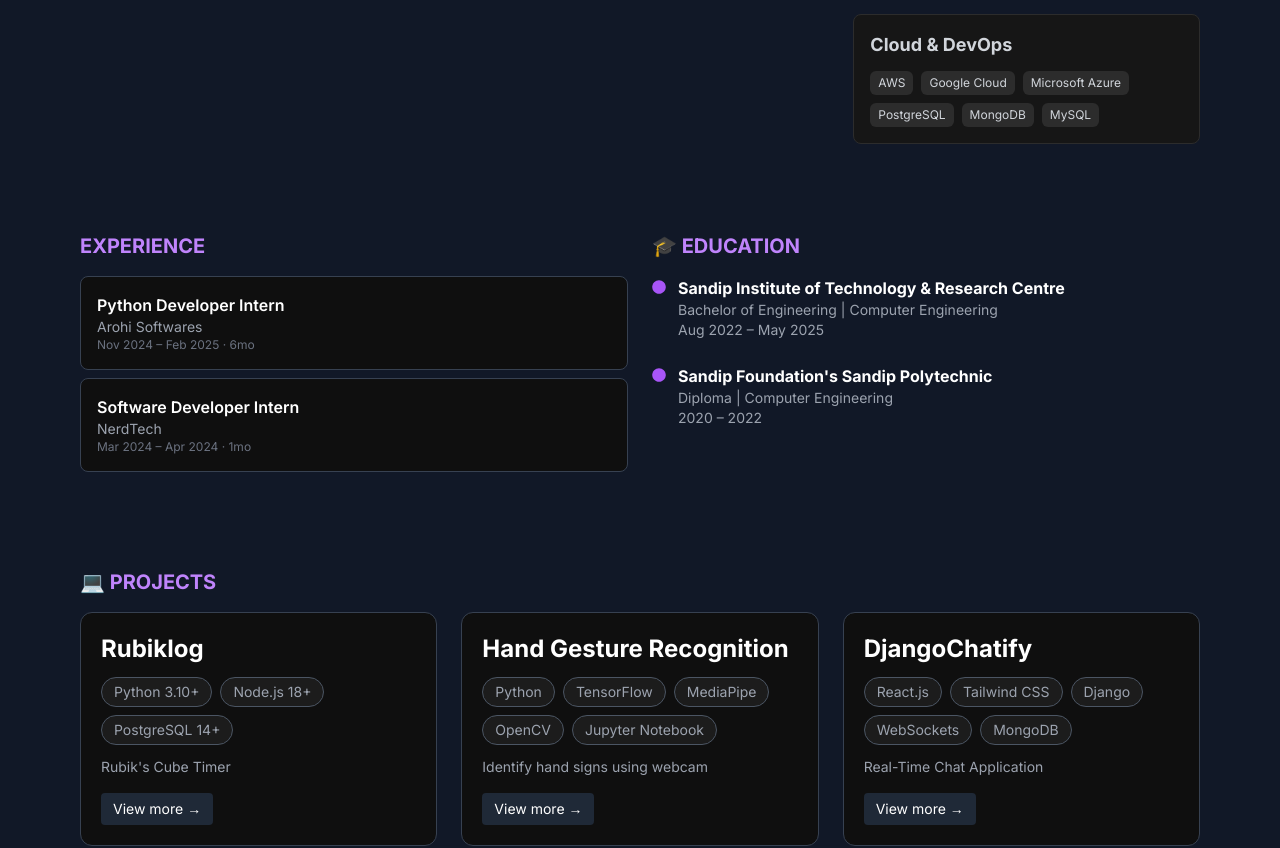
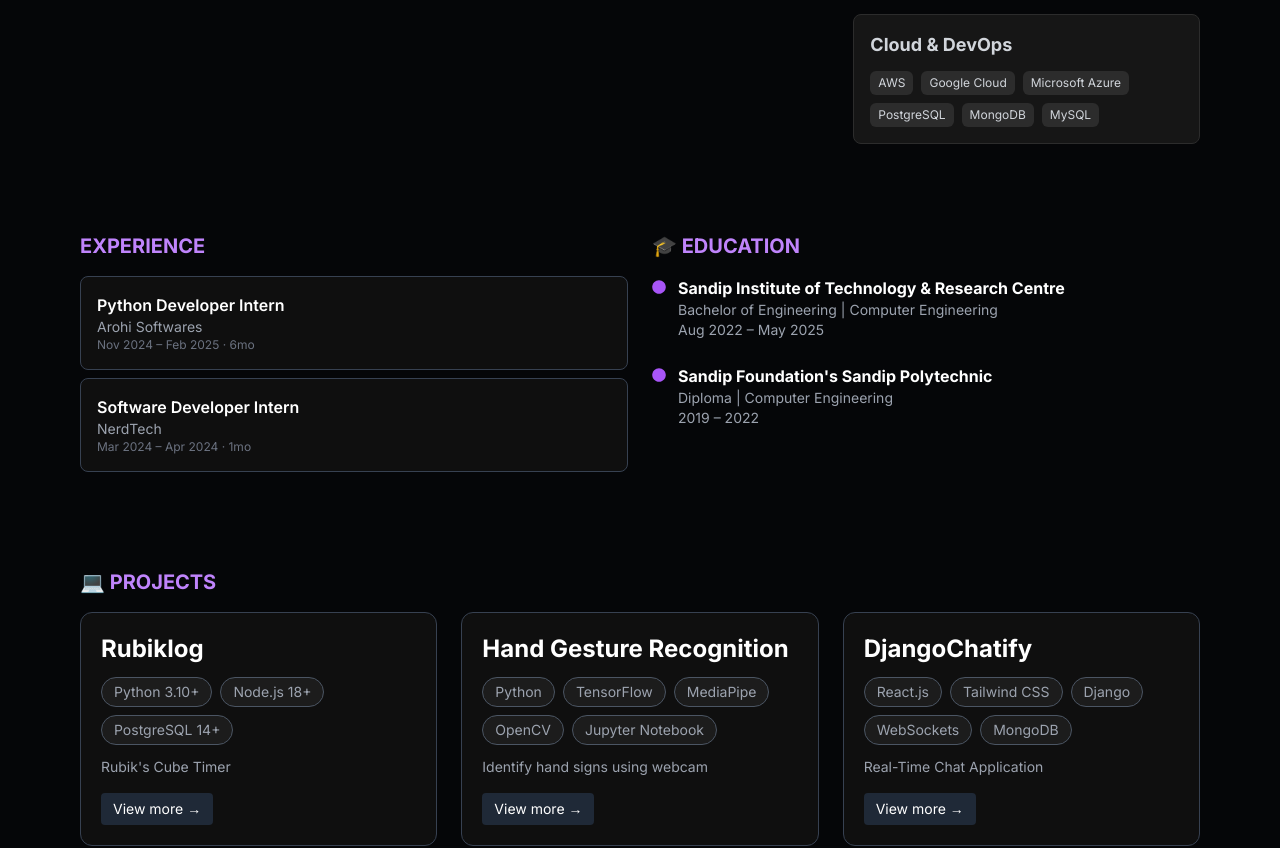
Before and after one commit to shreyuu/Portfolio, a React (Create React App) app: page / in a window 1280 px wide. Shown: the part 547-1395 px from the top of the page. Built offline with nearby package versions, Linux system fonts and the light colour scheme.

Commit message:
Fix education diploma year and update dark background color in Tailwind config

```diff
--- a/src/components/Education.jsx
+++ b/src/components/Education.jsx
@@ -27,7 +27,7 @@ const Education = () => {
             <p className="text-sm text-gray-400">
               Diploma | Computer Engineering
               <br />
-              2020 – 2022
+              2019 – 2022
             </p>
             {/* <p className="text-xs text-gray-500 mt-1">Grade: A</p> */}
           </div>
--- a/tailwind.config.js
+++ b/tailwind.config.js
@@ -68,7 +68,7 @@ module.exports = {
         },
         background: {
           light: '#F9FAFB', // Gray 50
-          dark: '#111827', // Gray 900
+          dark: '#050608', // Changed to the requested color
         },
         text: {
           light: {
```
